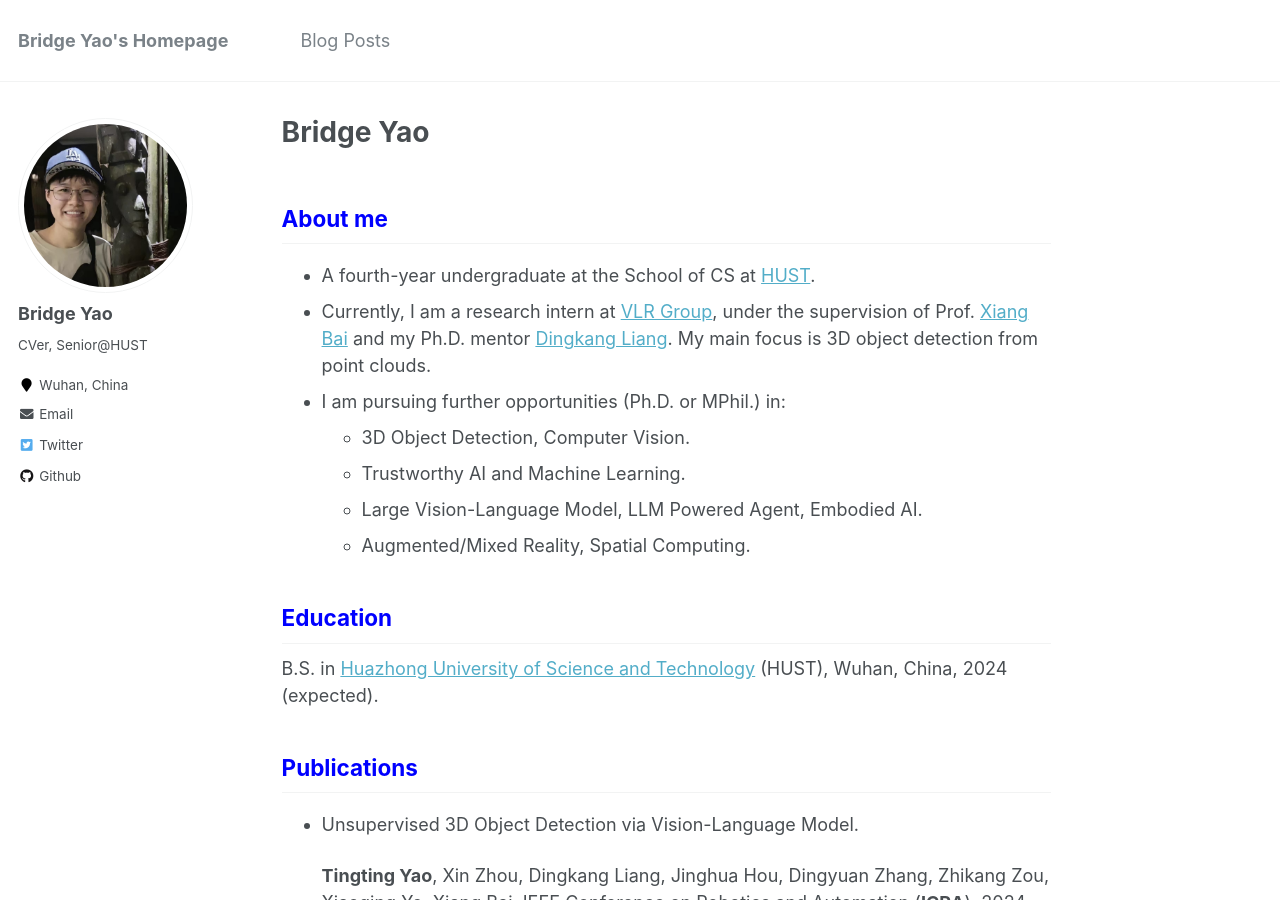
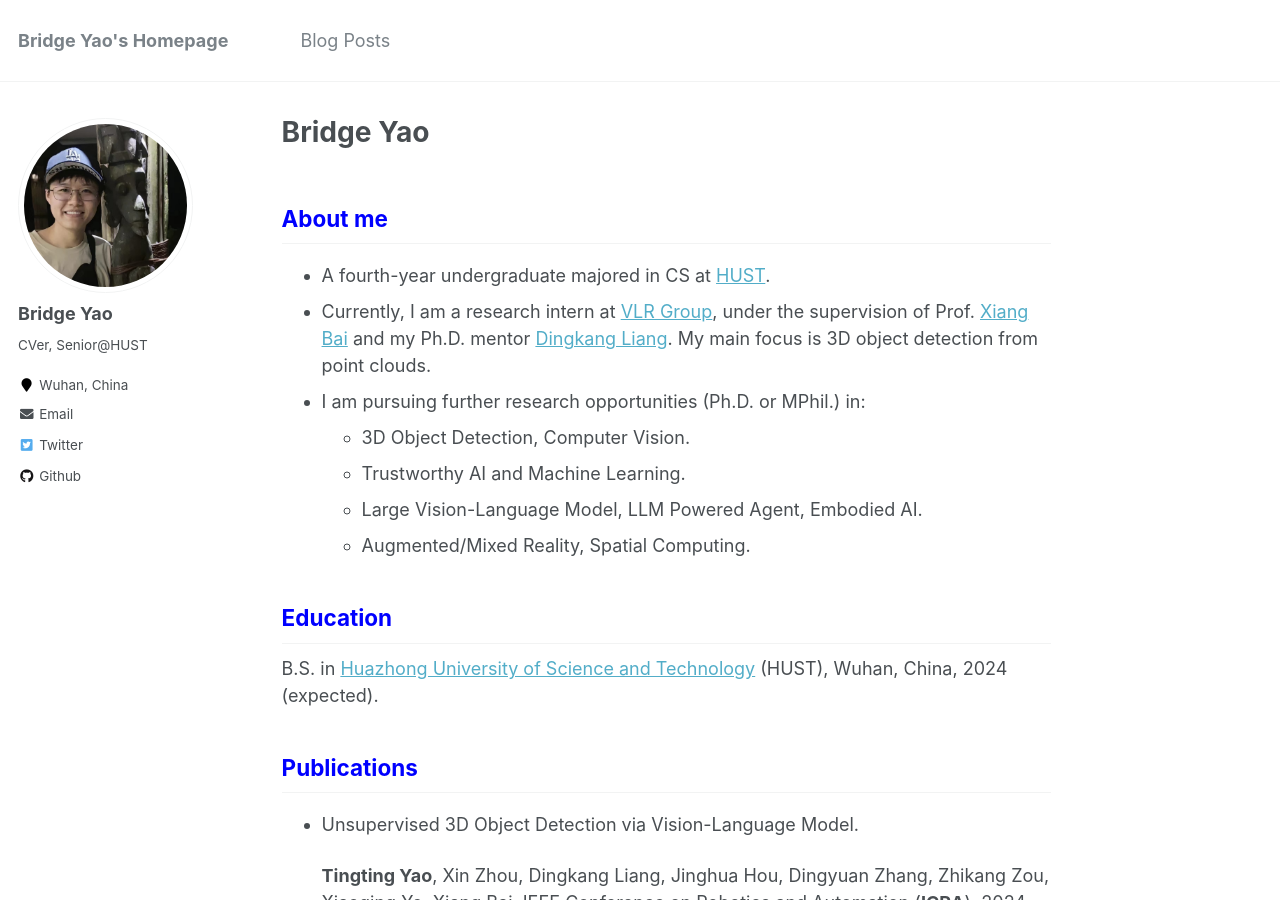
Before and after one commit to iBridgeYao/iBridgeYao.github.io, a Jekyll site: the page built from _pages/about.md, in a window 1280 px wide and 900 px high. Built offline with Jekyll 4.4.1, drawn with Linux system fonts in a browser that asks for light colours.

Commit message:
modify about me

```diff
--- a/_pages/about.md
+++ b/_pages/about.md
@@ -14,9 +14,9 @@ redirect_from:
 <font color=blue>About me</font>
 </h2>
 
-- A fourth-year undergraduate at the School of CS at [HUST](http://english.hust.edu.cn/).
+- A fourth-year undergraduate majored in CS at [HUST](http://english.hust.edu.cn/).
 - Currently, I am a research intern at [VLR Group](https://vlrlab.net/), under the supervision of Prof. [Xiang Bai](https://scholar.google.com/citations?user=UeltiQ4AAAAJ&hl=zh-CN&oi=ao) and my Ph.D. mentor [Dingkang Liang](https://dk-liang.github.io/). My main focus is 3D object detection from point clouds.
-- I am pursuing further opportunities (Ph.D. or MPhil.) in:
+- I am pursuing further research opportunities (Ph.D. or MPhil.) in:
   - 3D Object Detection, Computer Vision.
   - Trustworthy AI and Machine Learning.
   - Large Vision-Language Model, LLM Powered Agent, Embodied AI.
@@ -54,8 +54,6 @@ B.S. in [Huazhong University of Science and Technology](http://english.hust.edu.
 <div><a href="https://vlrlab.net/" style="text-decoration: none;">VLR Group, HUST</a>
 <font size ="2"> &emsp; &emsp; &emsp; &emsp; &emsp; &emsp; &emsp; &emsp; &emsp; &emsp; &emsp; &emsp; &emsp; &emsp; &emsp; &emsp; &emsp; &emsp; &emsp;Oct. 2023 - Present </font>
 </div>
-
-
 * Role: Research Intern
 * Mentor: [Dingkang Liang](https://dk-liang.github.io/)
 * Advisor: [Xiang Bai](https://scholar.google.com/citations?user=UeltiQ4AAAAJ&hl=zh-CN&oi=ao)
@@ -68,8 +66,6 @@ B.S. in [Huazhong University of Science and Technology](http://english.hust.edu.
 <div><a href="https://vlrlab.net/" style="text-decoration: none;">VLR Group, HUST</a>
 <font size ="2"> &emsp; &emsp; &emsp; &emsp; &emsp; &emsp; &emsp; &emsp; &emsp; &emsp; &emsp; &emsp; &emsp; &emsp; &emsp; &emsp; &emsp; &emsp; &emsp;Mar. 2023 - Sept. 2023 </font>
 </div>
-
-
 * Role: Research Intern
 * Mentor: [Dingkang Liang](https://dk-liang.github.io/)
 * Advisor: [Xiang Bai](https://scholar.google.com/citations?user=UeltiQ4AAAAJ&hl=zh-CN&oi=ao)
@@ -88,8 +84,6 @@ B.S. in [Huazhong University of Science and Technology](http://english.hust.edu.
 <div><a href="https://vlrlab.net/" style="text-decoration: none;">VLR Group, HUST</a>
 <font size ="2"> &emsp; &emsp; &emsp; &emsp; &emsp; &emsp; &emsp; &emsp; &emsp; &emsp; &emsp; &emsp; &emsp; &emsp; &emsp; &emsp; &emsp; &emsp; &emsp;Nov. 2022 - Jan. 2023 </font>
 </div>
-
-
 * Role: Research Intern
 * Mentor: [Dingkang Liang](https://dk-liang.github.io/), [Jinghua Hou](https://scholar.google.com/citations?user=aoqtBAsAAAAJ)
 * Advisor: [Xiang Bai](https://scholar.google.com/citations?user=UeltiQ4AAAAJ&hl=zh-CN&oi=ao)
```
